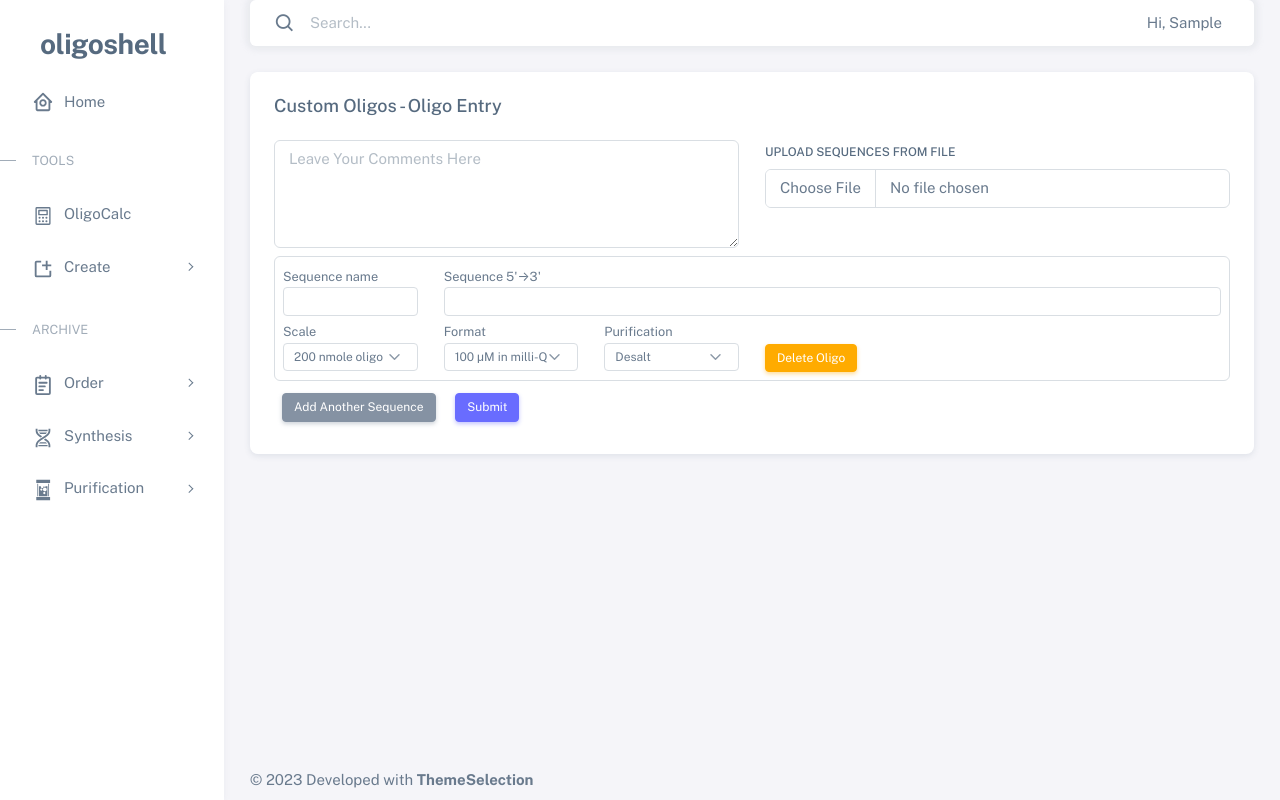
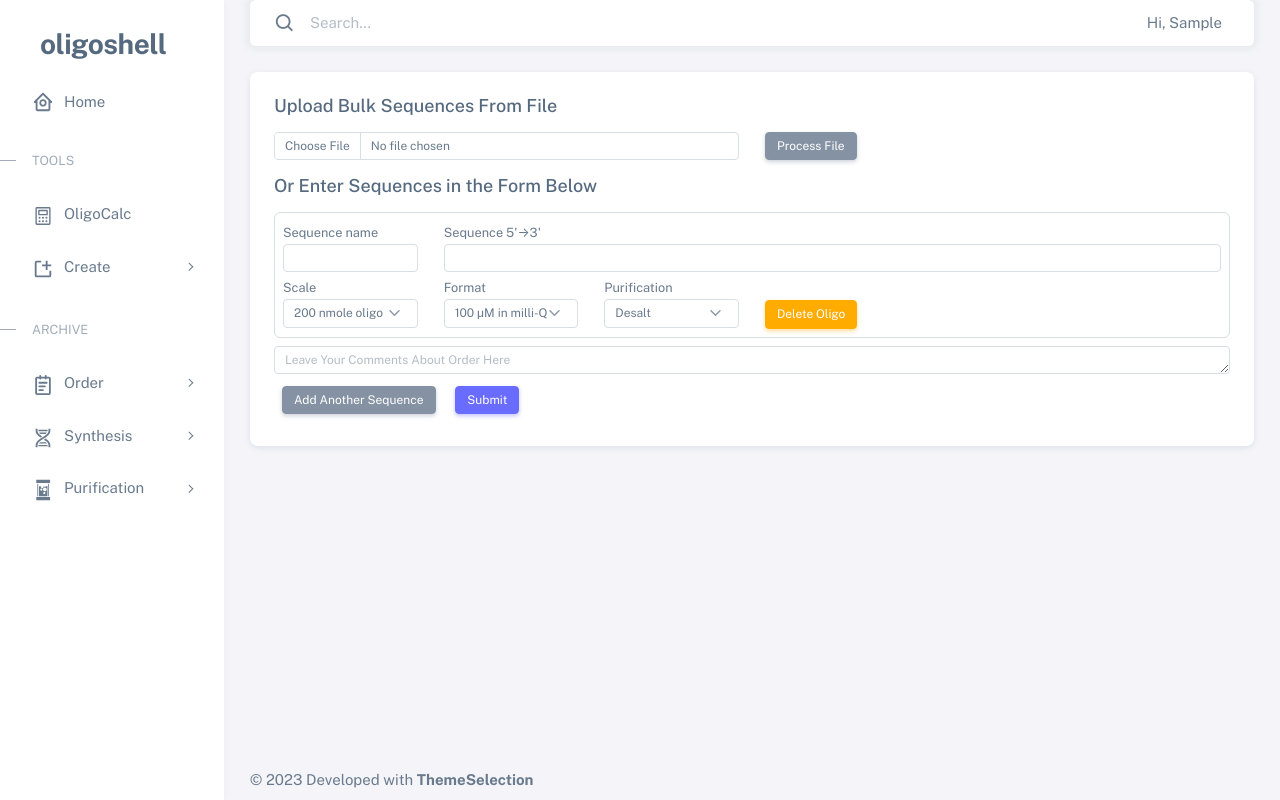
Before and after one commit to nkvamaks/oligoshell, a Django app: page /order_add/ in a window 1280 px wide. Run offline with Django 3.2, Linux system fonts and the light colour scheme; the visitor is signed in with stand-in values (Sample User, id 1); data that the repository does not hold is empty; some libraries are stand-ins or nearby versions.

Commit message:
Add bulk upload of sequences from file

```diff
--- a/oligoshell/forms.py
+++ b/oligoshell/forms.py
@@ -58,11 +58,11 @@
     class Meta:
         model = models.Order
         fields = ['customer', 'email', 'comments', 'bulk_seqs']
-        widgets = {'comments': forms.Textarea(attrs={'placeholder': 'Leave Your Comments Here',
-                                                     'rows': 4,
-                                                     'class': 'form-control', }),
+        widgets = {'comments': forms.Textarea(attrs={'placeholder': 'Leave Your Comments About Order Here',
+                                                     'rows': 1,
+                                                     'class': 'form-control form-control-sm', }),
                    'bulk_seqs': forms.FileInput(attrs={'placeholder': 'Upload Bulk Sequences Here',
-                                                       'class': 'form-control',}),
+                                                       'class': 'form-control form-control-sm'}),
                    }
 
 
--- a/oligoshell/models.py
+++ b/oligoshell/models.py
@@ -50,7 +50,7 @@
     ]
 
     FORMAT_100uM = '100 uM'
-    FORMAT_Freeze_dry = 'Dry'
+    FORMAT_Freeze_dry = 'Freeze-dry'
     FORMAT_CHOICES = [
         (FORMAT_100uM, '100 \xb5M in milli-Q'),
         (FORMAT_Freeze_dry, 'Freeze-dry'),
--- a/oligoshell/static/js/script.js
+++ b/oligoshell/static/js/script.js
@@ -2,6 +2,7 @@
 let addButton = document.querySelector("#add-form");
 let totalForms = document.querySelector("#id_sequences-TOTAL_FORMS");
 let container = document.querySelector("#form-container");
+let orderFormComment = document.querySelector("#order-form-comment");
 let formNum = sequenceForm.length-1;
 
 addButton.addEventListener('click', addForm);
@@ -16,7 +17,8 @@
 
 newForm.innerHTML = newForm.innerHTML.replace(pattern, `sequences-${formNum}-`);
 
-container.insertBefore(newForm, addButton); //Insert the new form at the end of the list of forms
+container.insertBefore(newForm, orderFormComment); //Insert the new form at the end of the list of forms
+//orderFormComment.insertAdjacentHTML('beforebegin', newForm);
 totalForms.setAttribute('value', `${formNum+1}`); //Increment the number of total forms in the management form
 };
 
--- a/oligoshell/templates/oligoshell/order_create.html
+++ b/oligoshell/templates/oligoshell/order_create.html
@@ -8,9 +8,6 @@
 <div class="row">
     <div class="col-xl">
       <div class="card mb-4">
-        <div class="card-header d-flex justify-content-between align-items-center">
-          <h5 class="mb-0">Custom Oligos - Oligo Entry</h5>
-        </div>
         <div class="card-body">
             <form enctype="multipart/form-data" id="form-container" action="" method="post">
                 {% csrf_token %}
@@ -18,18 +15,19 @@
                     <div class="col-md-3"> {{ form.customer}} </div>
                     <div class="col-md-3"> {{ form.email }} </div>
                 </div>
+
+                <h5 class="mb-3">Upload Bulk Sequences From File</h5>
                 <div class="row mb-2">
                     <div class="col-md-6">
-                        {{ form.comments }}
+                        {{ form.bulk_seqs }}
                     </div>
                     <div class="col-md-6">
-                        <label for="{{ form.bulk_seqs.id_for_label }}" class="form-label">Upload sequences from file</label>
-                        {{ form.bulk_seqs }}
+                        <button type="submit" class="btn btn-sm btn-secondary">Process File</button>
                     </div>
                 </div>
 
+                <h5 class="mb-3 mt-3">Or Enter Sequences in the Form Below</h5>
                 {{ formset.management_form }}
-
                 {% for subform in formset %}
                     <div id="sequence-form">
                       <div class="mt-1 mb-1 p-2 form-control">
@@ -74,8 +72,15 @@
                       </div>
                     </div>
                 {% endfor %}
-                    <button id="add-form" type="button" class="m-2 btn btn-sm btn-secondary">Add Another Sequence</button>
-                    <button type="submit" class="m-2 btn btn-sm btn-primary submit">Submit</button>
+
+                <div class="mt-2 mb-1" id="order-form-comment" class="col-md-12">
+                    {{ form.comments }}
+                </div>
+
+                <button id="add-form" type="button" class="m-2 btn btn-sm btn-secondary">Add Another Sequence</button>
+                <button type="submit" class="m-2 btn btn-sm btn-primary submit">Submit</button>
+
+
             </form>
         </div>
       </div>
@@ -84,52 +89,4 @@
 
 <script src="{% static 'js/script.js' %}"></script>
 
-{%comment%}
-<!--              <label class="form-label" for="basic-default-fullname">Full Name</label>-->
-<!--              <input type="text" class="form-control" id="basic-default-fullname" placeholder="John Doe" />-->
-<!--            </div>-->
-<!--            <div class="mb-3">-->
-<!--              <label class="form-label" for="basic-default-company">Company</label>-->
-<!--              <input type="text" class="form-control" id="basic-default-company" placeholder="ACME Inc." />-->
-<!--            </div>-->
-<!--            <div class="mb-3">-->
-<!--              <label class="form-label" for="basic-default-email">Email</label>-->
-<!--              <div class="input-group input-group-merge">-->
-<!--                <input-->
-<!--                  type="text"-->
-<!--                  id="basic-default-email"-->
-<!--                  class="form-control"-->
-<!--                  placeholder="john.doe"-->
-<!--                  aria-label="john.doe"-->
-<!--                  aria-describedby="basic-default-email2"-->
-<!--                />-->
-<!--                <span class="input-group-text" id="basic-default-email2">@example.com</span>-->
-<!--              </div>-->
-<!--              <div class="form-text">You can use letters, numbers & periods</div>-->
-<!--            </div>-->
-<!--            <div class="mb-3">-->
-<!--              <label class="form-label" for="basic-default-phone">Phone No</label>-->
-<!--              <input-->
-<!--                type="text"-->
-<!--                id="basic-default-phone"-->
-<!--                class="form-control phone-mask"-->
-<!--                placeholder="658 799 8941"-->
-<!--              />-->
-<!--            </div>-->
-<!--            <div class="mb-3">-->
-<!--              <label class="form-label" for="basic-default-message">Message</label>-->
-<!--              <textarea-->
-<!--                id="basic-default-message"-->
-<!--                class="form-control"-->
-<!--                placeholder="Hi, Do you have a moment to talk Joe?"-->
-<!--              ></textarea>-->
-<!--            </div>-->
-<!--            <button type="submit" class="btn btn-primary">Send</button>-->
-<!--          </form>-->
-<!--        </div>-->
-<!--      </div>-->
-<!--    </div>-->
-<!--</div>-->
-{%endcomment%}
-
 {% endblock %}
--- a/oligoshell/utils.py
+++ b/oligoshell/utils.py
@@ -373,15 +373,31 @@
     return frag_dict_esi
 
 
-def get_seqlist_from_file(file):
+def get_seqdict_from_file(file):
     """
-    Receives a file object with bulk of sequences in csv format
-    Return list of sequences in a format [[name1, seq1, scale1, format1, purification1], ...]
+    Receives a file object with bulk of sequences in csv format. File can contain comments starting from #.
+    Return dict of sequences in a format {'sequences-0-seq_name': '1', 'sequences-0-sequence': 'dA dT dG dC', ...}
     """
     with open(file.name, "r") as work_file:
-        result = []
+        result = {}
+        formset_num = 0
         for line in work_file:
-            line_list = line.strip().split(',')
-            line_list_strip = [element.strip() for element in line_list]
-            result.append(line_list_strip)
-    return result
+            if line.strip() and not line.strip().startswith('#'):
+                line_values = [element.strip() for element in line.strip().split(',')]
+                line_keys = ['sequences-' + str(formset_num) + '-seq_name',
+                             'sequences-' + str(formset_num) + '-sequence',
+                             'sequences-' + str(formset_num) + '-scale',
+                             'sequences-' + str(formset_num) + '-format_requested',
+                             'sequences-' + str(formset_num) + '-purification_requested'
+                ]
+                dict_update = dict(zip(line_keys, line_values))
+                result.update(dict_update)
+                formset_num += 1
+        last_dict_update = {
+            'sequences-TOTAL_FORMS': formset_num,
+            'sequences-INITIAL_FORMS': 0,
+            'sequences-MIN_NUM_FORMS': 1,
+            'sequences-MAX_NUM_FORMS': 1000
+        }
+        result.update(last_dict_update)
+        return result
--- a/oligoshell/views.py
+++ b/oligoshell/views.py
@@ -82,30 +82,17 @@
         formset = forms.SequenceFormset(request.POST)
 
         if request.FILES and form.is_valid():
-            new_form = form.save()
-            # raise ValidationError('message')
-            seqlist_from_file = utils.get_seqlist_from_file(request.FILES['bulk_seqs'])
+            new_form = form.save(commit=False)
+            seqdict_from_file = utils.get_seqdict_from_file(request.FILES['bulk_seqs'])
             post = request.POST.copy()  # to make it mutable
-            post.update({'sequences-TOTAL_FORMS': 2, 'sequences-INITIAL_FORMS': 0, 'sequences-MIN_NUM_FORMS': 1, 'sequences-MAX_NUM_FORMS': 1000, 'sequences-0-seq_name': '1', 'sequences-0-sequence': 'dA dT dG dC', 'sequences-0-scale': '200', 'sequences-0-format_requested': 'Dry', 'sequences-0-purification_requested': 'HPLC', 'sequences-1-seq_name': '2', 'sequences-1-sequence': 'dA dA', 'sequences-1-scale': '50'})
-            request.POST = post
+            post.update(seqdict_from_file)
+            request.POST = post  # update request.POST with the data from file
             formset = forms.SequenceFormset(request.POST, instance=new_form)
-
-
-                # for seq_name, sequence, scale, format, purification in seqlist_from_file:
-                #     add_sequence = models.Sequence(seq_name=seq_name,
-                #                                    sequence=sequence,
-                #                                    scale=scale,
-                #                                    format_requested=format,
-                #                                    purification_requested=purification,
-                #                                    order=models.Order(id=new_form.id))
-                #     add_sequence.save()
-
             return render(request, 'oligoshell/order_create.html', {'form': form, 'formset': formset})
 
         if form.is_valid() and formset.is_valid():
             new_form = form.save()
             formset = forms.SequenceFormset(request.POST, instance=new_form)
-            print(request.POST)
             formset.save()
             return redirect('/')
         return render(request, 'oligoshell/order_create.html', {'form': form, 'formset': formset})
--- a/test_seq.csv
+++ b/test_seq.csv
@@ -1,2 +1,3 @@
-Name, dA dT dG +Cm rU, 200, Dry, Cartridge
-Name1,dA dT dG +Cm rU dA dT dG +Cm rU, 200, 100, Desalt
+Name, dA dT dG +Cm rU, 200, Freeze-dry, Cartridge
+Name1, dA dT dG +Cm  rU dA dT dG +Cm rU, 100 nmol, solution, Desalt
+Name2, dTT da dG +Cm* dT    # Bla
```
